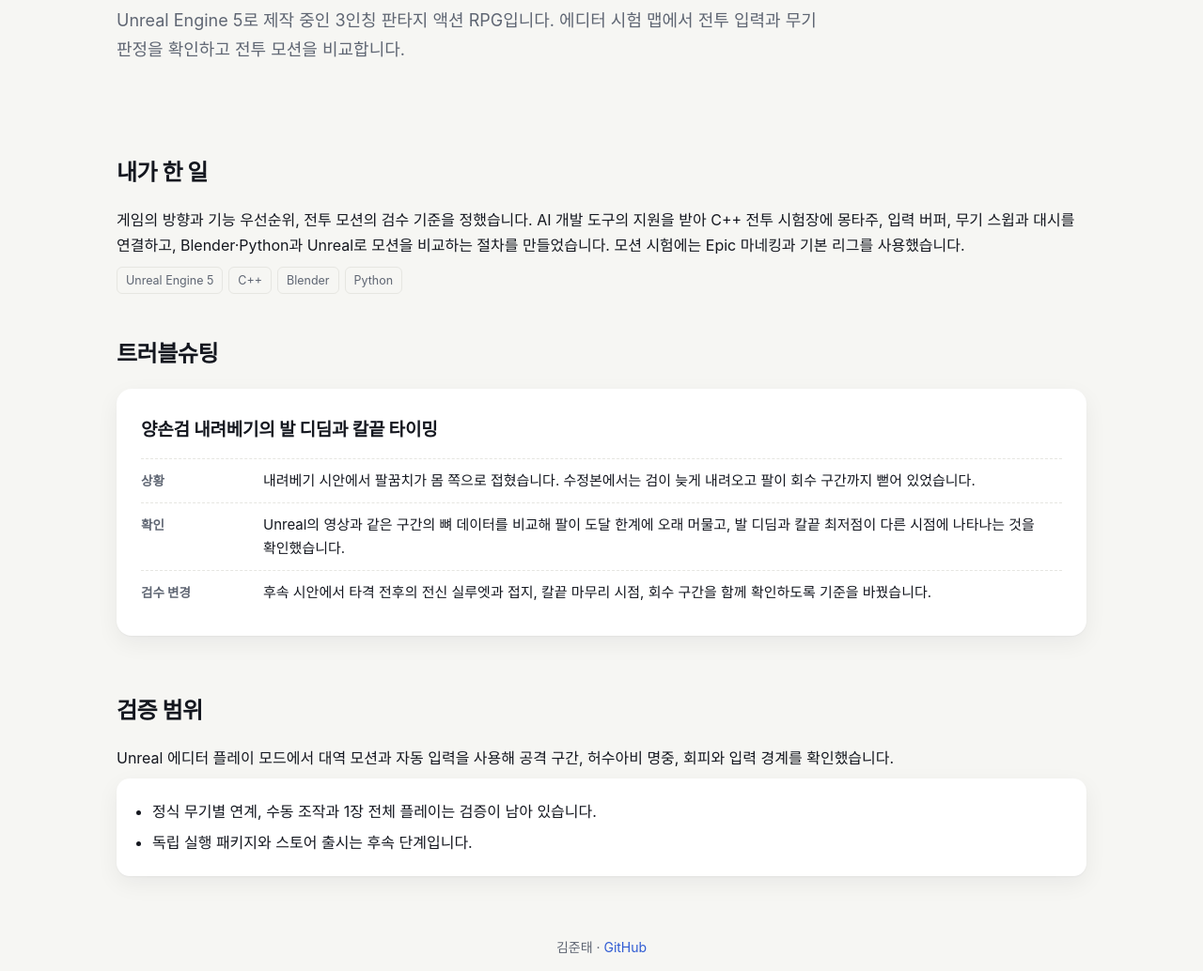
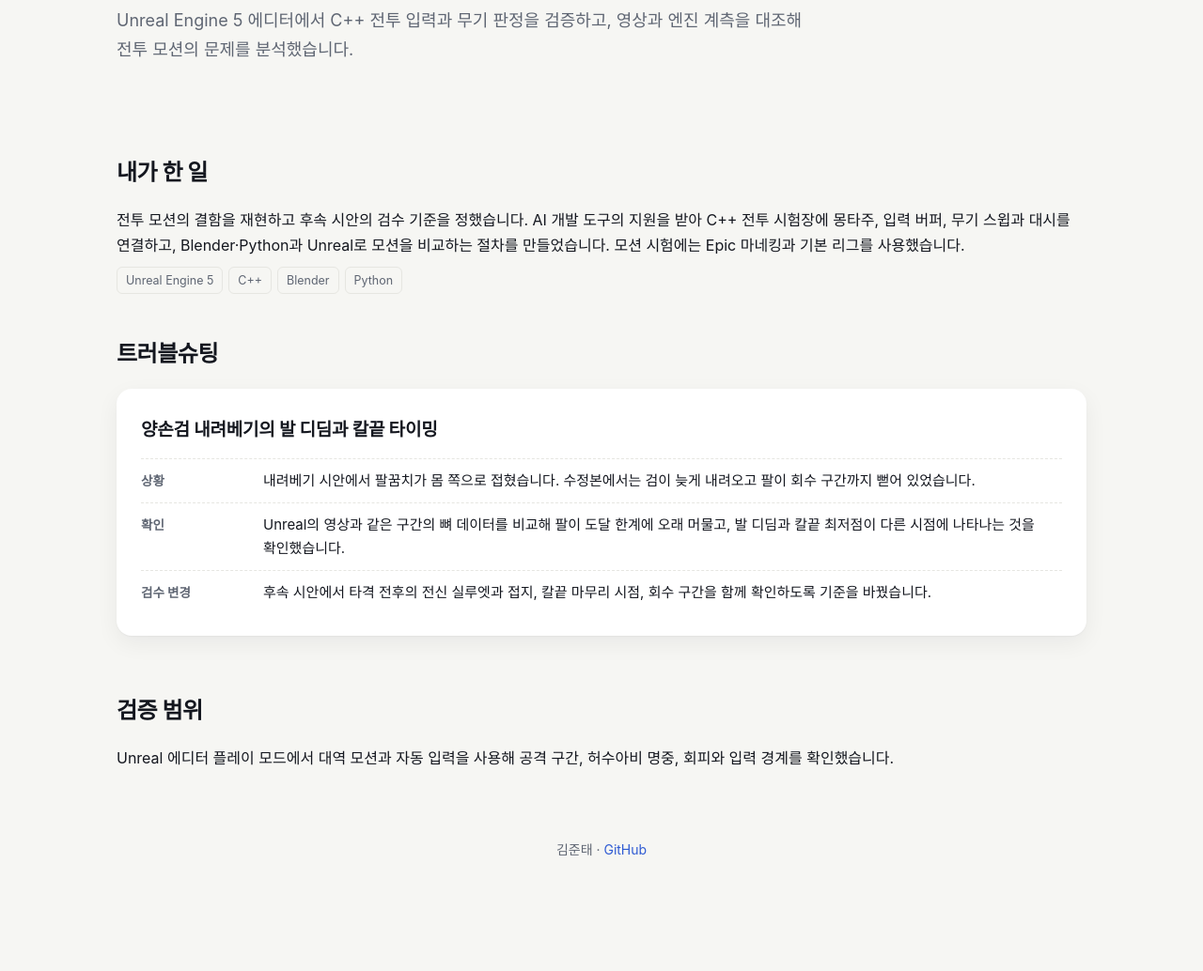
Before and after one commit to juntae0123/juntae0123.github.io, a plain HTML site: page projects/waning-halo.html in a window 1280 px wide. Shown: the part 266-1300 px from the top of the page at 94% size. After the commit the page ends 1231 px from the top, so only its background shows below. Drawn offline with Linux system fonts and the light colour scheme; a web font is replaced by a local one.

Commit message:
웨이닝 헤일로 공개 소개를 개발 검증 사례로 한정

```diff
--- a/projects/waning-halo.html
+++ b/projects/waning-halo.html
@@ -4,7 +4,7 @@
   <meta charset="utf-8">
   <meta name="viewport" content="width=device-width,initial-scale=1">
   <title>웨이닝 헤일로 | 김준태</title>
-  <meta name="description" content="Unreal Engine 5로 제작 중인 3인칭 판타지 액션 RPG입니다. 에디터 시험 맵에서 전투 입력과 무기 판정을 확인하고 전투 모션을 비교합니다.">
+  <meta name="description" content="Unreal Engine 5 에디터에서 C++ 전투 입력과 무기 판정을 검증하고, 영상과 엔진 계측을 대조해 전투 모션의 문제를 분석했습니다.">
   <link rel="stylesheet" href="https://cdn.jsdelivr.net/gh/orioncactus/pretendard@v1.3.9/dist/web/static/pretendard.min.css">
   <link rel="stylesheet" href="../style.css">
 </head>
@@ -18,11 +18,11 @@
       <a class="back" href="../index.html#projects">← 전체 프로젝트</a>
       <p class="eyebrow">1인 게임 개발 · 내부 프로토타입</p>
       <h1>웨이닝 헤일로</h1>
-      <p class="one">Unreal Engine 5로 제작 중인 3인칭 판타지 액션 RPG입니다. 에디터 시험 맵에서 전투 입력과 무기 판정을 확인하고 전투 모션을 비교합니다.</p>
+      <p class="one">Unreal Engine 5 에디터에서 C++ 전투 입력과 무기 판정을 검증하고, 영상과 엔진 계측을 대조해 전투 모션의 문제를 분석했습니다.</p>
     </header>
     <section class="d-sec">
       <h2>내가 한 일</h2>
-      <p>게임의 방향과 기능 우선순위, 전투 모션의 검수 기준을 정했습니다. AI 개발 도구의 지원을 받아 C++ 전투 시험장에 몽타주, 입력 버퍼, 무기 스윕과 대시를 연결하고, Blender·Python과 Unreal로 모션을 비교하는 절차를 만들었습니다. 모션 시험에는 Epic 마네킹과 기본 리그를 사용했습니다.</p>
+      <p>전투 모션의 결함을 재현하고 후속 시안의 검수 기준을 정했습니다. AI 개발 도구의 지원을 받아 C++ 전투 시험장에 몽타주, 입력 버퍼, 무기 스윕과 대시를 연결하고, Blender·Python과 Unreal로 모션을 비교하는 절차를 만들었습니다. 모션 시험에는 Epic 마네킹과 기본 리그를 사용했습니다.</p>
       <div class="chips"><span class="chip">Unreal Engine 5</span><span class="chip">C++</span><span class="chip">Blender</span><span class="chip">Python</span></div>
     </section>
     <section class="d-sec">
@@ -37,10 +37,6 @@
     <section class="d-sec">
       <h2>검증 범위</h2>
       <p>Unreal 에디터 플레이 모드에서 대역 모션과 자동 입력을 사용해 공격 구간, 허수아비 명중, 회피와 입력 경계를 확인했습니다.</p>
-      <ul class="limits">
-        <li>정식 무기별 연계, 수동 조작과 1장 전체 플레이는 검증이 남아 있습니다.</li>
-        <li>독립 실행 패키지와 스토어 출시는 후속 단계입니다.</li>
-      </ul>
     </section>
   </main>
   <footer><div class="wrap">김준태 · <a href="https://github.com/juntae0123">GitHub</a></div></footer>
```
Also changed, not shown: index.html (+2 -2 lines).
